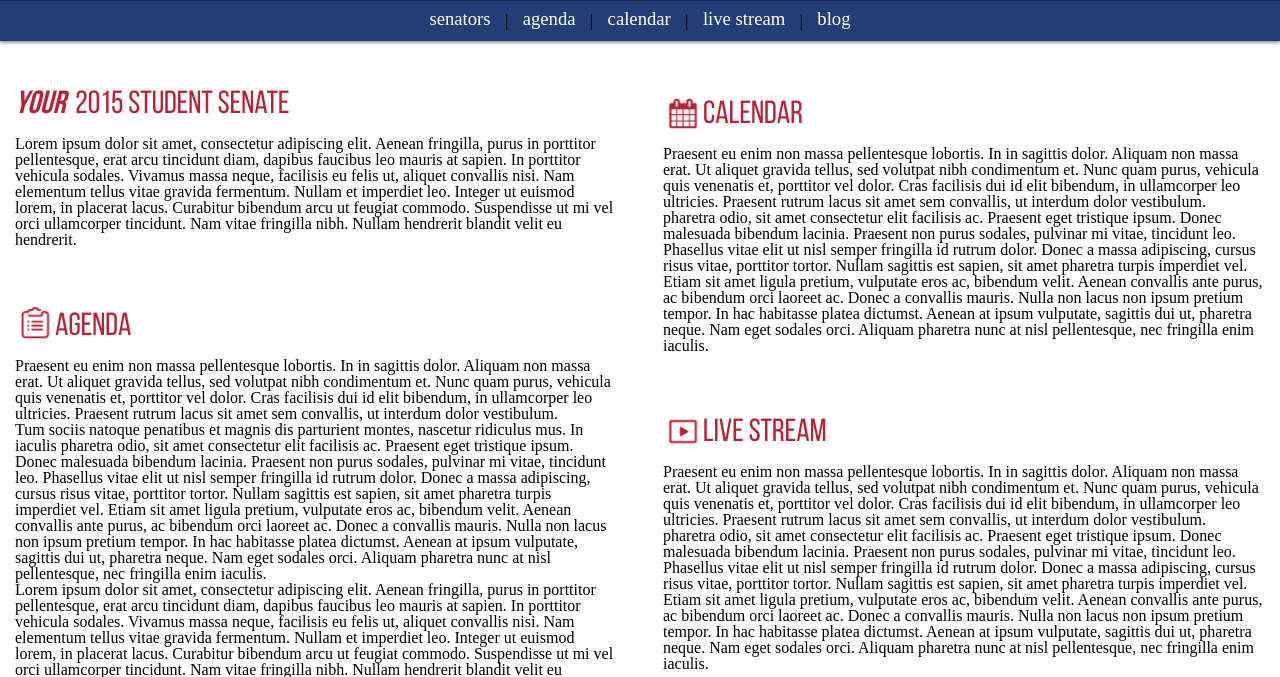
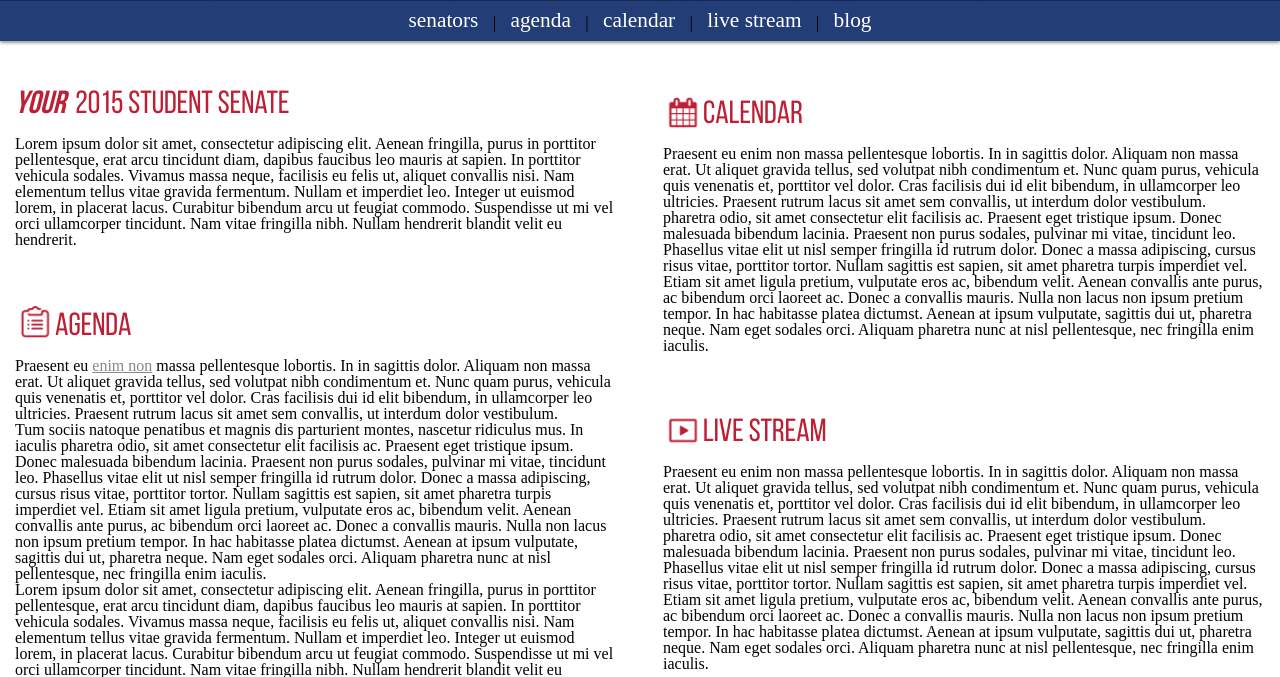
Before and after one commit to aleckretch/asua-senate-website, a PHP site: page / in a window 1280 px wide. Shown: the part 646-1323 px from the top of the page. Run offline with PHP 8.4, Linux system fonts and the light colour scheme.

Commit message:
Re-commit
Pushed wrong save last time.

```diff
--- a/css/main.css
+++ b/css/main.css
@@ -11,7 +11,8 @@
 		font-size: 0.6em;
 	}
 	a {
-	  color: #192857;
+	  color: #888;
+	  text-decoration: underline;
 	}
 	h1, h2, h3 {
 		color: #bd1f35;
@@ -49,8 +50,8 @@
 		padding: 0px;
 		padding-left: 10px;
 		padding-right: 10px;
-		padding-top: 1px;
-		padding-bottom: 1px;
+		padding-top: 5px;
+		padding-bottom: 3px;
 		display: inline;
 		margin: 0;
 		border: 0px solid white;
@@ -67,7 +68,7 @@
 		position: relative;
 		top: -1px;
 	  text-decoration: none;
-	  font-size: 14pt;
+	  font-size: 16pt;
 	  font-family: myriad pro;
 	}
 	.text-regular {
@@ -75,7 +76,7 @@
 	}
 	.icon {
 		position: relative;
-		top: 9px;
+		top: 8px;
 		width: 40px;
 	}
 	#slide-wrapper {
--- a/index.html
+++ b/index.html
@@ -45,7 +45,7 @@
 			</article>
 			<article class="agenda-section main-article">
 			<h1><img class="icon" src="images/agenda-icon.png">Agenda</h1>
-			  <p>Praesent eu enim non massa pellentesque lobortis. In in sagittis dolor. Aliquam non massa erat. Ut aliquet gravida tellus, sed volutpat nibh condimentum et. Nunc quam purus, vehicula quis venenatis et, porttitor vel dolor. Cras facilisis dui id elit bibendum, in ullamcorper leo ultricies. Praesent rutrum lacus sit amet sem convallis, ut interdum dolor vestibulum.</p>
+			  <p>Praesent eu <A href="#">enim non</a> massa pellentesque lobortis. In in sagittis dolor. Aliquam non massa erat. Ut aliquet gravida tellus, sed volutpat nibh condimentum et. Nunc quam purus, vehicula quis venenatis et, porttitor vel dolor. Cras facilisis dui id elit bibendum, in ullamcorper leo ultricies. Praesent rutrum lacus sit amet sem convallis, ut interdum dolor vestibulum.</p>
 
 			  <p>Tum sociis natoque penatibus et magnis dis parturient montes, nascetur ridiculus mus. In iaculis pharetra odio, sit amet consectetur elit facilisis ac. Praesent eget tristique ipsum. Donec malesuada bibendum lacinia. Praesent non purus sodales, pulvinar mi vitae, tincidunt leo. Phasellus vitae elit ut nisl semper fringilla id rutrum dolor. Donec a massa adipiscing, cursus risus vitae, porttitor tortor. Nullam sagittis est sapien, sit amet pharetra turpis imperdiet vel. Etiam sit amet ligula pretium, vulputate eros ac, bibendum velit. Aenean convallis ante purus, ac bibendum orci laoreet ac. Donec a convallis mauris. Nulla non lacus non ipsum pretium tempor. In hac habitasse platea dictumst. Aenean at ipsum vulputate, sagittis dui ut, pharetra neque. Nam eget sodales orci. Aliquam pharetra nunc at nisl pellentesque, nec fringilla enim iaculis.</p>
 			  <p>Lorem ipsum dolor sit amet, consectetur adipiscing elit. Aenean fringilla, purus in porttitor pellentesque, erat arcu tincidunt diam, dapibus faucibus leo mauris at sapien. In porttitor vehicula sodales. Vivamus massa neque, facilisis eu felis ut, aliquet convallis nisi. Nam elementum tellus vitae gravida fermentum. Nullam et imperdiet leo. Integer ut euismod lorem, in placerat lacus. Curabitur bibendum arcu ut feugiat commodo. Suspendisse ut mi vel orci ullamcorper tincidunt. Nam vitae fringilla nibh. Nullam hendrerit blandit velit eu hendrerit.</p>
```
Also changed, not shown: 1 other file.
